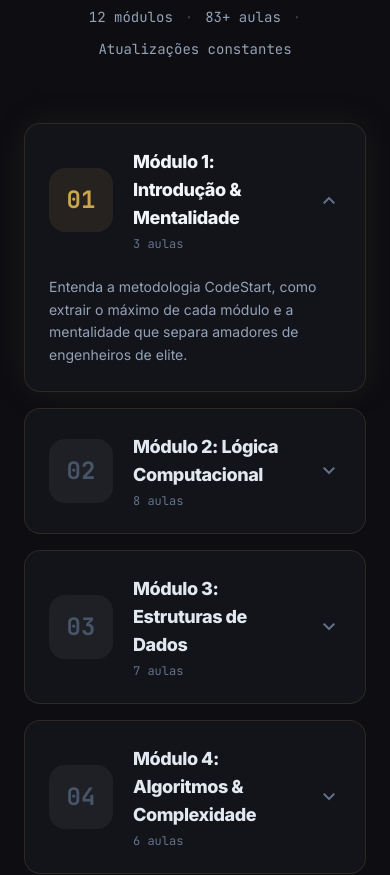
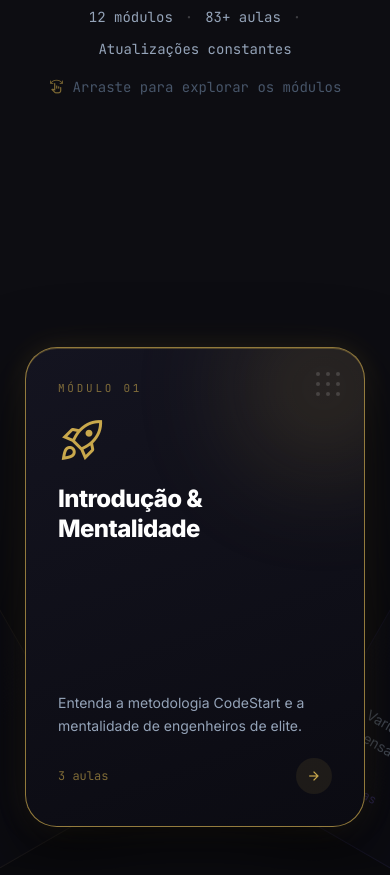
Before and after one commit to Gleidson-Filipe/curso-programacao, a React (Vite) app: page / in a window 390 px wide. Shown: the part 4720-5595 px from the top of the page. Built offline with nearby package versions, Linux system fonts and the light colour scheme; a web font is replaced by a local one.

Commit message:
feat: redesign protocol section as 3D arc wheel carousel with 12 course modules and magnetic snap

```diff
--- a/src/components/Footer.jsx
+++ b/src/components/Footer.jsx
@@ -150,7 +150,7 @@ export default function Footer() {
             className="text-[10px] text-slate-600 font-mono uppercase tracking-widest"
             data-oid="5t98tx."
           >
-            © 2026 CodeStart Academy. PRECISÃO EM CADA LINHA.
+            © 2026 CodeStart Academy. TODOS OS DIREITOS RESERVADOS.
           </p>
         </div>
       </div>
--- a/src/components/Protocol.jsx
+++ b/src/components/Protocol.jsx
@@ -1,4 +1,4 @@
-import React, { useEffect, useRef, useState } from "react";
+import React, { useEffect, useRef, useState, useCallback } from "react";
 import gsap from "gsap";
 import { ScrollTrigger } from "gsap/ScrollTrigger";
 
@@ -8,131 +8,266 @@ const modules = [
   {
     id: 1,
     title: "Introdução & Mentalidade",
-    desc: "Entenda a metodologia CodeStart, como extrair o máximo de cada módulo e a mentalidade que separa amadores de engenheiros de elite.",
+    desc: "Entenda a metodologia CodeStart e a mentalidade de engenheiros de elite.",
     lessons: 3,
     icon: "rocket_launch",
+    accent: "#C9A84C",
   },
   {
     id: 2,
     title: "Lógica Computacional",
-    desc: "Domine lógica de programação do zero absoluto: variáveis, condicionais, loops, funções e pensamento algorítmico estruturado.",
+    desc: "Variáveis, condicionais, loops, funções e pensamento algorítmico.",
     lessons: 8,
     icon: "psychology",
+    accent: "#7B61FF",
   },
   {
     id: 3,
     title: "Estruturas de Dados",
-    desc: "Arrays, filas, pilhas, listas ligadas, árvores e grafos. Implemente cada estrutura do zero e entenda quando usar cada uma.",
+    desc: "Arrays, filas, pilhas, listas ligadas, árvores e grafos do zero.",
     lessons: 7,
     icon: "account_tree",
+    accent: "#00B894",
   },
   {
     id: 4,
-    title: "Algoritmos & Complexidade",
-    desc: "Ordenação, busca, recursão, programação dinâmica e análise de complexidade Big-O para código que escala.",
+    title: "Algoritmos & Big-O",
+    desc: "Ordenação, busca, recursão, programação dinâmica e complexidade.",
     lessons: 6,
     icon: "speed",
+    accent: "#E17055",
   },
   {
     id: 5,
-    title: "Git, Terminal & Ferramental",
-    desc: "Domine o terminal, Git avançado, fluxos de trabalho profissionais e as ferramentas que todo dev sênior usa no dia a dia.",
+    title: "Git & Terminal",
+    desc: "Terminal, Git avançado e ferramentas que todo dev sênior usa.",
     lessons: 5,
     icon: "terminal",
+    accent: "#636E72",
   },
   {
     id: 6,
-    title: "HTML, CSS & Design Systems",
-    desc: "Construa interfaces pixel-perfect, layouts responsivos com Flexbox e Grid, e crie seu próprio design system reutilizável.",
+    title: "HTML, CSS & Design",
+    desc: "Interfaces pixel-perfect, Flexbox, Grid e design systems.",
     lessons: 8,
     icon: "palette",
+    accent: "#0984E3",
   },
   {
     id: 7,
     title: "JavaScript Avançado",
-    desc: "Closures, prototypes, event loop, promises, async/await, módulos ES6+ e os padrões que frameworks modernos exigem.",
+    desc: "Closures, prototypes, event loop, promises e ES6+.",
     lessons: 10,
     icon: "code",
+    accent: "#FDCB6E",
   },
   {
     id: 8,
-    title: "React & Ecossistema Frontend",
-    desc: "Componentes, hooks, gerenciamento de estado, roteamento, performance e arquitetura de aplicações React de produção.",
+    title: "React & Frontend",
+    desc: "Componentes, hooks, estado, roteamento e arquitetura React.",
     lessons: 9,
     icon: "widgets",
+    accent: "#74B9FF",
   },
   {
     id: 9,
     title: "Node.js & Backend",
-    desc: "APIs RESTful, autenticação JWT, middlewares, validação, tratamento de erros e arquitetura limpa no servidor.",
+    desc: "APIs RESTful, autenticação JWT, middlewares e Clean Architecture.",
     lessons: 8,
     icon: "dns",
+    accent: "#55EFC4",
   },
   {
     id: 10,
     title: "Bancos de Dados",
-    desc: "SQL com PostgreSQL, NoSQL com MongoDB, modelagem de dados, queries complexas, índices e otimização de performance.",
+    desc: "PostgreSQL, MongoDB, modelagem, queries e otimização.",
     lessons: 6,
     icon: "storage",
+    accent: "#A29BFE",
   },
   {
     id: 11,
-    title: "Arquitetura & Design Patterns",
-    desc: "Clean Architecture, SOLID, microsserviços, mensageria, caching e os padrões que empresas de nível mundial exigem.",
+    title: "Arquitetura & Patterns",
+    desc: "Clean Architecture, SOLID, microsserviços e mensageria.",
     lessons: 7,
     icon: "schema",
+    accent: "#FD79A8",
   },
   {
     id: 12,
-    title: "Deploy, DevOps & Carreira",
-    desc: "Docker, CI/CD, cloud AWS, portfólio internacional, preparação para entrevistas técnicas e estratégia de carreira global.",
+    title: "Deploy & Carreira",
+    desc: "Docker, CI/CD, AWS, portfólio e estratégia de carreira global.",
     lessons: 6,
     icon: "cloud_done",
+    accent: "#C9A84C",
   },
 ];
 
 export default function Protocol() {
   const container = useRef(null);
-  const [openModule, setOpenModule] = useState(0);
+  const wheelRef = useRef(null);
+  // Use ref as source of truth for angle, state only for re-renders
+  const angleRef = useRef(0);
+  const [, forceRender] = useState(0);
+  const isDragging = useRef(false);
+  const startX = useRef(0);
+  const startAngle = useRef(0);
+  const velocity = useRef(0);
+  const lastX = useRef(0);
+  const lastTime = useRef(0);
+  const animFrame = useRef(null);
+  const snapTween = useRef(null);
+
+  const totalLessons = modules.reduce((acc, m) => acc + m.lessons, 0);
+  const sliceAngle = 360 / modules.length; // 30°
+  const radius = 700;
+
+  const updateAngle = useCallback((newAngle) => {
+    angleRef.current = newAngle;
+    forceRender((n) => n + 1);
+  }, []);
+
+  // Snap to nearest card
+  const snapToNearest = useCallback(() => {
+    const current = angleRef.current;
+    const nearest = Math.round(current / sliceAngle) * sliceAngle;
+
+    // Kill any existing snap tween
+    if (snapTween.current) snapTween.current.kill();
+
+    const obj = { val: current };
+    snapTween.current = gsap.to(obj, {
+      val: nearest,
+      duration: 0.45,
+      ease: "power2.out",
+      onUpdate: () => {
+        angleRef.current = obj.val;
+        forceRender((n) => n + 1);
+      },
+    });
+  }, [sliceAngle]);
+
+  // Momentum loop
+  const animateMomentum = useCallback(() => {
+    if (Math.abs(velocity.current) < 0.12) {
+      velocity.current = 0;
+      snapToNearest();
+      return;
+    }
+    velocity.current *= 0.94;
+    angleRef.current += velocity.current;
+    forceRender((n) => n + 1);
+    animFrame.current = requestAnimationFrame(animateMomentum);
+  }, [snapToNearest]);
+
+  const handlePointerDown = useCallback((e) => {
+    e.preventDefault();
+    // Stop everything
+    if (animFrame.current) cancelAnimationFrame(animFrame.current);
+    if (snapTween.current) snapTween.current.kill();
+
+    isDragging.current = true;
+    startX.current = e.clientX || e.touches?.[0]?.clientX || 0;
+    startAngle.current = angleRef.current;
+    lastX.current = startX.current;
+    lastTime.current = Date.now();
+    velocity.current = 0;
+    document.body.style.cursor = "grabbing";
+    document.body.style.userSelect = "none";
+  }, []);
+
+  const handlePointerMove = useCallback((e) => {
+    if (!isDragging.current) return;
+    const clientX = e.clientX || e.touches?.[0]?.clientX || 0;
+    const delta = clientX - startX.current;
+    const sensitivity = 0.18;
+    const newAngle = startAngle.current + delta * sensitivity;
+
+    const now = Date.now();
+    const dt = now - lastTime.current;
+    if (dt > 0) {
+      velocity.current =
+        ((clientX - lastX.current) * sensitivity) / Math.max(dt / 16, 1);
+    }
+    lastX.current = clientX;
+    lastTime.current = now;
+
+    angleRef.current = newAngle;
+    forceRender((n) => n + 1);
+  }, []);
+
+  const handlePointerUp = useCallback(() => {
+    if (!isDragging.current) return;
+    isDragging.current = false;
+    document.body.style.cursor = "";
+    document.body.style.userSelect = "";
+
+    // If barely moved, snap immediately
+    if (Math.abs(velocity.current) < 0.25) {
+      snapToNearest();
+    } else {
+      animFrame.current = requestAnimationFrame(animateMomentum);
+    }
+  }, [animateMomentum, snapToNearest]);
 
   useEffect(() => {
+    const el = wheelRef.current;
+    if (!el) return;
+
+    el.addEventListener("mousedown", handlePointerDown);
+    el.addEventListener("touchstart", handlePointerDown, { passive: false });
+    window.addEventListener("mousemove", handlePointerMove);
+    window.addEventListener("touchmove", handlePointerMove, { passive: true });
+    window.addEventListener("mouseup", handlePointerUp);
+    window.addEventListener("touchend", handlePointerUp);
+
+    return () => {
+      el.removeEventListener("mousedown", handlePointerDown);
+      el.removeEventListener("touchstart", handlePointerDown);
+      window.removeEventListener("mousemove", handlePointerMove);
+      window.removeEventListener("touchmove", handlePointerMove);
+      window.removeEventListener("mouseup", handlePointerUp);
+      window.removeEventListener("touchend", handlePointerUp);
+      if (animFrame.current) cancelAnimationFrame(animFrame.current);
+      if (snapTween.current) snapTween.current.kill();
+    };
+  }, [handlePointerDown, handlePointerMove, handlePointerUp]);
+
+  // Entrance animation
+  useEffect(() => {
     let ctx = gsap.context(() => {
-      const cards = container.current.querySelectorAll(".module-card");
-      cards.forEach((card) => {
-        gsap.fromTo(
-          card,
-          { y: 30, opacity: 0 },
-          {
-            y: 0,
-            opacity: 1,
-            duration: 0.6,
-            ease: "power3.out",
-            scrollTrigger: {
-              trigger: card,
-              start: "top 92%",
-              once: true,
-            },
-          },
-        );
+      gsap.from(".protocol-header-anim", {
+        scrollTrigger: {
+          trigger: container.current,
+          start: "top 80%",
+          once: true,
+        },
+        y: 40,
+        opacity: 0,
+        duration: 0.8,
+        stagger: 0.1,
+        ease: "power3.out",
       });
     }, container);
-
     return () => ctx.revert();
   }, []);
 
-  const totalLessons = modules.reduce((acc, m) => acc + m.lessons, 0);
+  const wheelAngle = angleRef.current;
 
   return (
     <section
       id="protocolo"
       ref={container}
-      className="py-32 px-6 max-w-5xl mx-auto w-full relative z-10"
+      className="py-32 px-0 w-full relative z-10 overflow-hidden"
       data-oid="oje7brr"
     >
       {/* Header */}
-      <div className="text-center mb-16" data-oid="protocol-header">
+      <div
+        className="text-center mb-12 max-w-5xl mx-auto px-6"
+        data-oid="protocol-header"
+      >
         <h2
-          className="text-3xl md:text-5xl font-display font-bold text-slate-100 mb-6"
+          className="protocol-header-anim text-3xl md:text-5xl font-display font-bold text-slate-100 mb-6"
           data-oid="protocol-title"
         >
           Conteúdo do{" "}
@@ -144,107 +279,201 @@ export default function Protocol() {
           </span>
         </h2>
         <p
-          className="text-slate-400 font-mono text-sm md:text-base flex items-center justify-center gap-3 flex-wrap"
+          className="protocol-header-anim text-slate-400 font-mono text-sm md:text-base flex items-center justify-center gap-3 flex-wrap"
           data-oid="protocol-stats"
         >
-          <span data-oid="stat-modules">12 módulos</span>
-          <span className="text-white/20" data-oid="stat-sep1">
+          <span data-oid="pjll2wh">12 módulos</span>
+          <span className="text-white/20" data-oid="0aqlvyx">
             ·
           </span>
-          <span data-oid="stat-lessons">{totalLessons}+ aulas</span>
-          <span className="text-white/20" data-oid="stat-sep2">
+          <span data-oid="hvyc_l5">{totalLessons}+ aulas</span>
+          <span className="text-white/20" data-oid="7obo.hy">
             ·
           </span>
-          <span data-oid="stat-updates">Atualizações constantes</span>
+          <span data-oid="frk6a_.">Atualizações constantes</span>
+        </p>
+        <p
+          className="protocol-header-anim text-slate-600 text-sm mt-4 font-mono flex items-center justify-center gap-2"
+          data-oid="5vo7so-"
+        >
+          <span
+            className="material-symbols-outlined text-base text-primary/60"
+            data-oid="hlb45sz"
+          >
+            swipe
+          </span>
+          Arraste para explorar os módulos
         </p>
       </div>
 
-      {/* Module List */}
-      <div className="flex flex-col gap-4" data-oid="module-list">
+      {/* Arc Wheel */}
+      <div
+        ref={wheelRef}
+        className="relative w-full cursor-grab active:cursor-grabbing select-none mx-auto"
+        style={{ height: "680px" }}
+        data-oid="wheel-track"
+      >
         {modules.map((mod, i) => {
-          const isOpen = openModule === i;
+          const cardDeg = i * sliceAngle + wheelAngle;
+          const normDeg = (((((cardDeg % 360) + 360) % 360) + 180) % 360) - 180;
+          const rad = (cardDeg * Math.PI) / 180;
+
+          const x = Math.sin(rad) * radius;
+          const y = -Math.cos(rad) * radius;
+          const tilt = normDeg;
+
+          const absNorm = Math.abs(normDeg);
+          const scale = Math.max(0.55, 1.08 - absNorm / 100);
+          const opacity = Math.max(0, 1 - absNorm / 55);
+          const zIndex = Math.round(100 - absNorm);
+
+          // Golden border intensity: full at center, fading by 25°
+          const goldIntensity = Math.max(0, 1 - absNorm / 25);
+          const goldAlpha = Math.round(goldIntensity * 180)
+            .toString(16)
+            .padStart(2, "0");
+          const goldGlow = goldIntensity * 0.15;
+
+          if (absNorm > 65) return null;
+
           return (
             <div
               key={mod.id}
-              className={`module-card glass rounded-2xl border transition-all duration-300 cursor-pointer group ${
-                isOpen
-                  ? "border-primary/30 shadow-[0_0_40px_rgba(201,167,74,0.08)]"
-                  : "border-white/10 hover:border-white/20"
-              }`}
-              onClick={() => setOpenModule(isOpen ? -1 : i)}
-              data-oid={`module-${mod.id}`}
+              className="absolute"
+              style={{
+                left: "50%",
+                top: "100%",
+                width: "340px",
+                height: "480px",
+                transform: `translate(calc(-50% + ${x}px), calc(-100% + ${y + radius}px)) rotate(${tilt}deg)`,
+                transformOrigin: "center center",
+                opacity,
+                zIndex,
+                pointerEvents: "none",
+              }}
+              data-oid={`module-card-${mod.id}`}
             >
-              {/* Module Header */}
               <div
-                className="flex items-center gap-5 md:gap-8 p-6 md:p-8"
-                data-oid={`module-header-${mod.id}`}
+                className="w-full h-full rounded-[2rem] p-8 flex flex-col justify-between relative overflow-hidden border shadow-2xl"
+                style={{
+                  background:
+                    "linear-gradient(160deg, #141420 0%, #0b0b12 100%)",
+                  borderColor:
+                    goldIntensity > 0.05
+                      ? `#C9A84C${goldAlpha}`
+                      : `${mod.accent}22`,
+                  boxShadow:
+                    goldIntensity > 0.05
+                      ? `0 30px 80px rgba(0,0,0,0.7), 0 0 30px rgba(201,168,76,${goldGlow}), inset 0 1px 0 rgba(201,168,76,${goldIntensity * 0.3})`
+                      : `0 30px 80px rgba(0,0,0,0.7), inset 0 1px 0 ${mod.accent}10`,
+                }}
+                data-oid=":p_qaiu"
               >
-                {/* Number Badge */}
+                {/* Accent glow */}
                 <div
-                  className={`shrink-0 w-16 h-16 md:w-20 md:h-20 rounded-xl flex items-center justify-center font-mono font-black text-2xl md:text-3xl relative overflow-hidden transition-colors duration-300 ${
-                    isOpen
-                      ? "bg-primary/10 text-primary"
-                      : "bg-white/5 text-slate-600 group-hover:text-slate-400"
-                  }`}
-                  data-oid={`module-num-${mod.id}`}
+                  className="absolute -top-10 -right-10 w-40 h-40 rounded-full blur-[60px] opacity-20"
+                  style={{ background: mod.accent }}
+                  data-oid="9ps7x3m"
+                />
+
+                {/* Decorative dots */}
+                <div
+                  className="absolute top-6 right-6 opacity-15"
+                  data-oid="je6k:t3"
                 >
-                  {String(mod.id).padStart(2, "0")}
+                  <div className="grid grid-cols-3 gap-1.5" data-oid="muaxo7e">
+                    {Array.from({ length: 9 }).map((_, dotIdx) => (
+                      <div
+                        key={dotIdx}
+                        className="w-1 h-1 rounded-full bg-white"
+                        data-oid=":_pe6ok"
+                      />
+                    ))}
+                  </div>
                 </div>
 
-                {/* Content */}
-                <div
-                  className="flex-1 min-w-0"
-                  data-oid={`module-content-${mod.id}`}
-                >
-                  <h3
-                    className={`text-lg md:text-xl font-bold tracking-tight mb-1 transition-colors ${isOpen ? "text-slate-100" : "text-slate-200 group-hover:text-slate-100"}`}
-                    data-oid={`module-title-${mod.id}`}
+                {/* Top */}
+                <div className="relative z-10" data-oid="9lwzxbv">
+                  <div
+                    className="font-mono text-[11px] uppercase tracking-[0.25em] mb-5 opacity-60"
+                    style={{ color: mod.accent }}
+                    data-oid="m09f1vo"
                   >
-                    Módulo {mod.id}: {mod.title}
-                  </h3>
-                  <p
-                    className="text-slate-500 text-xs md:text-sm font-mono"
-                    data-oid={`module-lessons-${mod.id}`}
-                  >
-                    {mod.lessons} aulas
-                  </p>
-                </div>
-
-                {/* Chevron */}
-                <span
-                  className={`material-symbols-outlined text-slate-500 text-2xl transition-transform duration-300 shrink-0 ${isOpen ? "rotate-180" : ""}`}
-                  data-oid={`module-chevron-${mod.id}`}
-                >
-                  expand_more
-                </span>
-              </div>
-
-              {/* Expandable Description */}
-              <div
-                className={`overflow-hidden transition-all duration-300 ease-out ${isOpen ? "max-h-40 opacity-100" : "max-h-0 opacity-0"}`}
-                data-oid={`module-expand-${mod.id}`}
-              >
-                <div
-                  className="px-6 md:px-8 pb-6 md:pb-8 pt-0 flex items-start gap-4"
-                  data-oid={`module-detail-${mod.id}`}
-                >
+                    Módulo {String(mod.id).padStart(2, "0")}
+                  </div>
                   <span
-                    className="material-symbols-outlined text-primary/60 text-xl mt-0.5 shrink-0 hidden md:block"
-                    data-oid={`module-icon-${mod.id}`}
+                    className="material-symbols-outlined text-5xl mb-5 block"
+                    style={{ color: mod.accent }}
+                    data-oid="40rhvnj"
                   >
                     {mod.icon}
                   </span>
+                  <h3
+                    className="text-white font-bold text-2xl leading-tight tracking-tight"
+                    data-oid="94rlkou"
+                  >
+                    {mod.title}
+                  </h3>
+                </div>
+
+                {/* Bottom */}
+                <div className="relative z-10" data-oid="o9r4in-">
                   <p
-                    className="text-slate-400 text-sm md:text-base font-light leading-relaxed"
-                    data-oid={`module-desc-${mod.id}`}
+                    className="text-slate-400 text-sm leading-relaxed mb-5"
+                    data-oid="whejb4d"
                   >
                     {mod.desc}
                   </p>
+                  <div
+                    className="flex items-center justify-between"
+                    data-oid="a_hqyd4"
+                  >
+                    <span
+                      className="font-mono text-xs opacity-60"
+                      style={{ color: mod.accent }}
+                      data-oid="399qfh5"
+                    >
+                      {mod.lessons} aulas
+                    </span>
+                    <div
+                      className="w-9 h-9 rounded-full flex items-center justify-center"
+                      style={{ background: `${mod.accent}18` }}
+                      data-oid="yfc4p:z"
+                    >
+                      <span
+                        className="material-symbols-outlined text-base"
+                        style={{ color: mod.accent }}
+                        data-oid="cob2i65"
+                      >
+                        arrow_forward
+                      </span>
+                    </div>
+                  </div>
                 </div>
               </div>
             </div>
           );
         })}
+
+        {/* Edge fade — left */}
+        <div
+          className="absolute left-0 top-0 bottom-0 w-[25%] z-[200] pointer-events-none"
+          style={{
+            background:
+              "linear-gradient(to right, var(--color-background) 0%, transparent 100%)",
+          }}
+          data-oid="6_mqi8d"
+        />
+
+        {/* Edge fade — right */}
+        <div
+          className="absolute right-0 top-0 bottom-0 w-[25%] z-[200] pointer-events-none"
+          style={{
+            background:
+              "linear-gradient(to left, var(--color-background) 0%, transparent 100%)",
+          }}
+          data-oid="9wh5mg1"
+        />
       </div>
     </section>
   );
```
